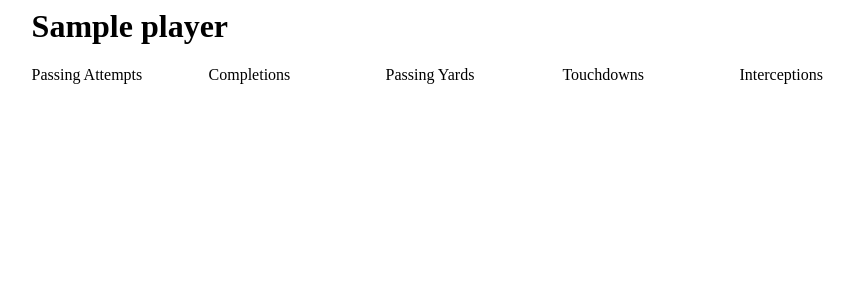
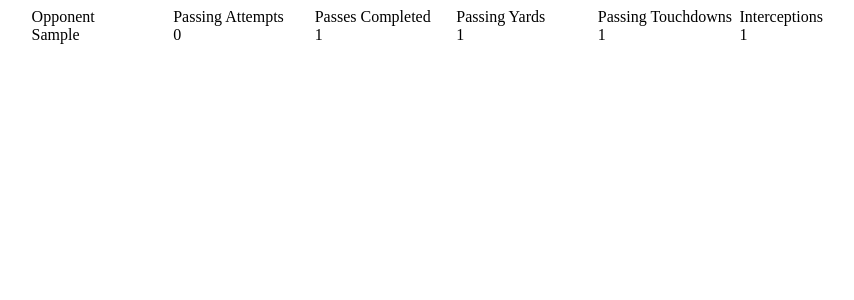
Before and after one commit to CoopTheOriginal/college_football_fantasy, a Django app: page /players/1/ in a window 1280 px wide. Shown: the top 300 px of the page, without its empty margins (166-1020 px from the left). Run offline with Django 3.2, Linux system fonts and the light colour scheme; tables that the repository leaves empty hold one stand-in row (values such as "Sample post").

Commit message:
updating models to have one data table instead of multiple. updating scraper to reflect this as well

```diff
--- a/data_grabber/models.py
+++ b/data_grabber/models.py
@@ -23,25 +23,20 @@
         return "Team: {}".format(self.team)
 
 
-class Passing(models.Model):
+class PlayerData(models.Model):
     player = models.ForeignKey(Player)
     game = models.ForeignKey(Game)
-    attempts = models.IntegerField()
-    completions = models.IntegerField()
-    yards = models.IntegerField()
-    touchdowns = models.IntegerField()
-    interceptions = models.IntegerField()
+    pass_attempts = models.IntegerField(null=True)
+    pass_completions = models.IntegerField(null=True)
+    pass_yards = models.IntegerField(null=True)
+    pass_touchdowns = models.IntegerField(null=True)
+    interceptions = models.IntegerField(null=True)
+    rush_attempts = models.IntegerField(null=True)
+    rush_yards = models.IntegerField(null=True)
+    rush_touchdowns = models.IntegerField(null=True)
+    rec_yards = models.IntegerField(null=True)
+    rec_touchdowns = models.IntegerField(null=True)
+    receptions = models.IntegerField(null=True)
 
     def __repr__(self):
-        return "Pass Attempts: {}".format(self.attempts)
-
-
-class Rushing(models.Model):
-    player = models.ForeignKey(Player)
-    game = models.ForeignKey(Game)
-    attempts = models.IntegerField()
-    yards = models.IntegerField()
-    touchdowns = models.IntegerField()
-
-    def __repr__(self):
-        return "Rush Attempts: {}".format(self.attempts)
+        return "Player_id: {}, Team: {}".format(self.player.pk, self.game.team)
--- a/data_grabber/templates/data_grabber/detail.html
+++ b/data_grabber/templates/data_grabber/detail.html
@@ -6,48 +6,58 @@
 
 <div id="contentBox" style="margin:0px auto; width:70%">
 
-  <div id="column1" style="float:left; margin:0; width:20%;">
+  <div id="column1" style="float:left; margin:0; width:16%;">
+   Opponent
+  </div>
+
+  <div id="column2" style="float:left; margin:0; width:16%;">
    Passing Attempts
   </div>
 
-  <div id="column2" style="float:left; margin:0;width:20%;">
-   Completions
+  <div id="column3" style="float:left; margin:0;width:16%;">
+   Passes Completed
   </div>
 
-  <div id="column3" style="float:left; margin:0;width:20%">
+  <div id="column4" style="float:left; margin:0;width:16%">
    Passing Yards
   </div>
 
-  <div id="column4" style="float:left; margin:0;width:20%">
-   Touchdowns
+  <div id="column5" style="float:left; margin:0;width:16%">
+   Passing Touchdowns
   </div>
 
-  <div id="column5" style="float:left; margin:0;width:20%">
+  <div id="column6" style="float:left; margin:0;width:16%">
    Interceptions
   </div>
 </div>
 
 <div id="contentBox" style="margin:0px auto; width:70%">
-  {% for player in players %}
-  <div id="column1" style="float:left; margin:0; width:20%;">
-      <a href="{% url 'data_grabber:detail' player.id %}">{{ player.name }}</a>
+  {% for stat in player_data %}
+
+    <div id="column1" style="float:left; margin:0; width:16%;">
+      {{ stat.game.opponent }}
     </div>
 
-    <div id="column2" style="float:left; margin:0; width:20%;">
-      {{ player.position }}
+    <div id="column2" style="float:left; margin:0; width:16%;">
+      {{ stat.pass_attempts }}
     </div>
 
-    <div id="column3" style="float:left; margin:0; width:20%;">
-      {{ player.team }}
+    <div id="column3" style="float:left; margin:0; width:16%;">
+      {{ stat.pass_completions }}
     </div>
 
-    <div id="column4" style="float:left; margin:0; width:20%;">
-      {{ player.year }}
+    <div id="column4" style="float:left; margin:0; width:16%;">
+      {{ stat.pass_yards }}
     </div>
 
-    <div id="column5" style="float:left; margin:0; width:20%;">
-      {{ player.year }}
+    <div id="column5" style="float:left; margin:0; width:16%;">
+      {{ stat.pass_touchdowns }}
     </div>
+
+    <div id="column6" style="float:left; margin:0; width:16%;">
+      {{ stat.interceptions }}
+    </div>
+
 
   {% endfor %}
 </div>
--- a/data_grabber/views.py
+++ b/data_grabber/views.py
@@ -5,7 +5,7 @@
 
 
 from .scrape import initial_player_lookup, lookup_specific_stats
-from .models import Player
+from .models import Player, PlayerData
 
 
 def index(request):
@@ -15,5 +15,5 @@
     return render(request, 'data_grabber/index.html', context)
 
 def detail(request, player_id):
-    player = get_object_or_404(Player, pk=player_id)
-    return render(request, 'data_grabber/detail.html', {'player': player})
+    player_data = PlayerData.objects.filter(player__pk=player_id)
+    return render(request, 'data_grabber/detail.html', {'player_data': player_data})
```
Also changed, not shown: data_grabber/scrape.py (+21 -43 lines), data_grabber/migrations/0002_game_home.py (added), data_grabber/migrations/0003_auto_20150410_1941.py (added), data_grabber/migrations/0004_auto_20150410_1946.py (added).
